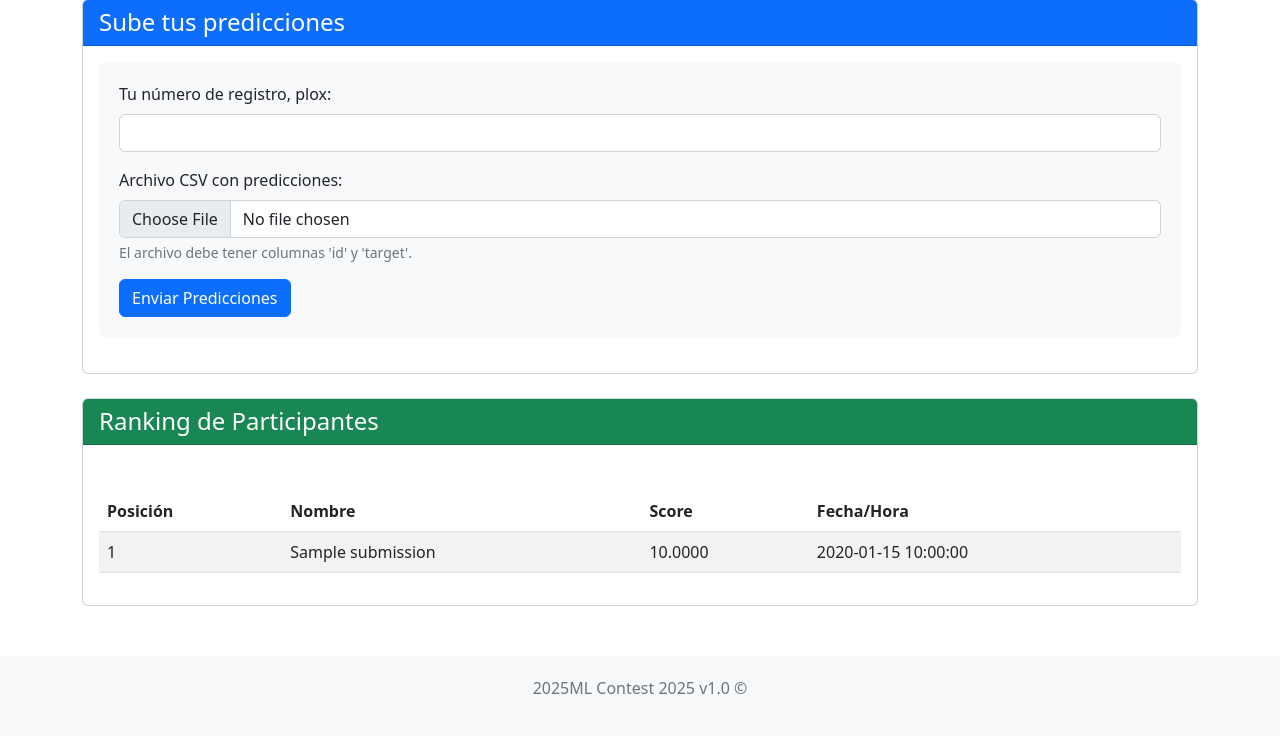
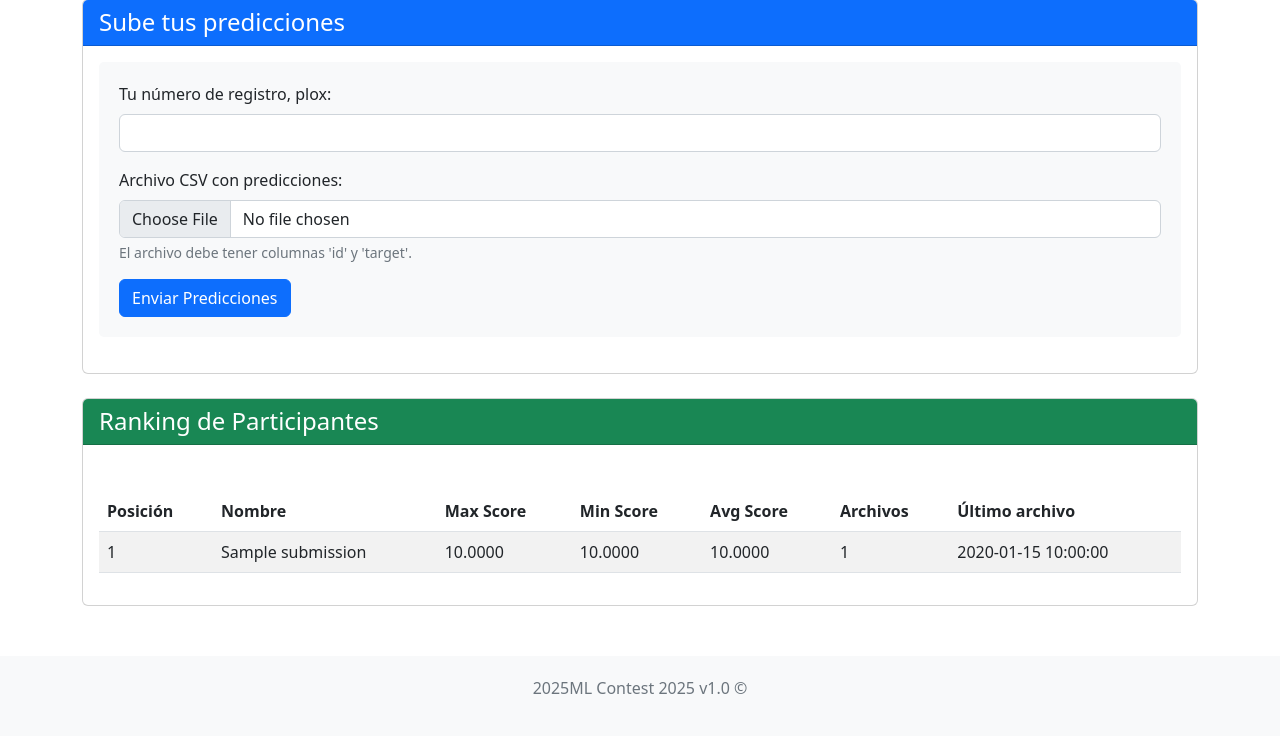
Before and after one commit to Afroefras/ml-contest, a Flask app: page / in a window 1280 px wide. Shown: the part 81-817 px from the top of the page. Run offline with Flask 3, Linux system fonts and the light colour scheme; tables that the repository leaves empty hold one stand-in row (Sample ...).

Commit message:
Show max, min, avg, how many files each student has uploaded and the datetime of the last one

```diff
--- a/app.py
+++ b/app.py
@@ -1,5 +1,7 @@
 import os
+import pytz
 import pandas as pd
+from sqlalchemy import func
 from datetime import datetime
 from flask_sqlalchemy import SQLAlchemy
 from werkzeug.utils import secure_filename
@@ -95,7 +97,19 @@ def index():
             return redirect(url_for('index'))
 
     # Obtener el ranking
-    submissions = Submission.query.order_by(Submission.score.desc()).all()
+    submissions = db.session.query(
+        Submission.student_name,
+        func.max(Submission.score).label('max_score'),
+        func.min(Submission.score).label('min_score'),
+        func.avg(Submission.score).label('avg_score'),
+        func.count(Submission.score).label('score_count'),
+        func.max(Submission.timestamp).label('last_update_at')
+    ).group_by(Submission.student_name).order_by(
+            func.max(Submission.score).desc(),
+            func.count(Submission.score).asc(),
+            func.min(Submission.score).desc(),
+            func.max(Submission.timestamp).asc()
+        ).all()
 
     return render_template('index.html', submissions=submissions)
 
--- a/templates/index.html
+++ b/templates/index.html
@@ -85,8 +85,11 @@
                                         <tr>
                                             <th>Posición</th>
                                             <th>Nombre</th>
-                                            <th>Score</th>
-                                            <th>Fecha/Hora</th>
+                                            <th>Max Score</th>
+                                            <th>Min Score</th>
+                                            <th>Avg Score</th>
+                                            <th>Archivos</th>
+                                            <th>Último archivo</th>
                                         </tr>
                                     </thead>
                                     <tbody>
@@ -94,8 +97,11 @@
                                             <tr>
                                                 <td>{{ loop.index }}</td>
                                                 <td>{{ submission.student_name }}</td>
-                                                <td>{{ "%.4f"|format(submission.score) }}</td>
-                                                <td>{{ submission.timestamp.strftime('%Y-%m-%d %H:%M:%S') }}</td>
+                                                <td>{{ "%.4f"|format(submission.max_score) }}</td>
+                                                <td>{{ "%.4f"|format(submission.min_score) }}</td>
+                                                <td>{{ "%.4f"|format(submission.avg_score) }}</td>
+                                                <td>{{ "%.0f"|format(submission.score_count) }}</td>
+                                                <td>{{ submission.last_update_at.strftime('%Y-%m-%d %H:%M:%S') }}</td>
                                             </tr>
                                         {% endfor %}
                                     </tbody>
```
